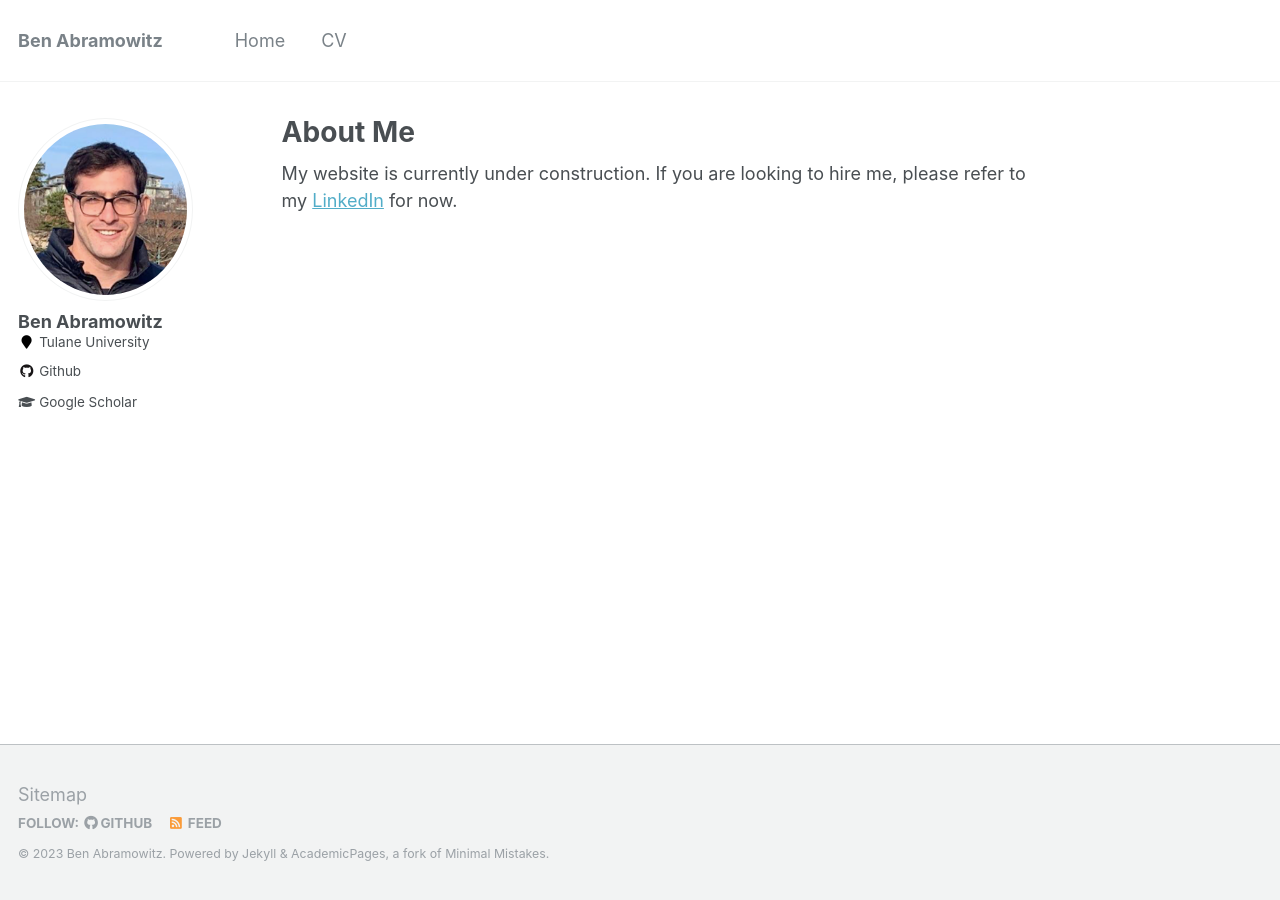
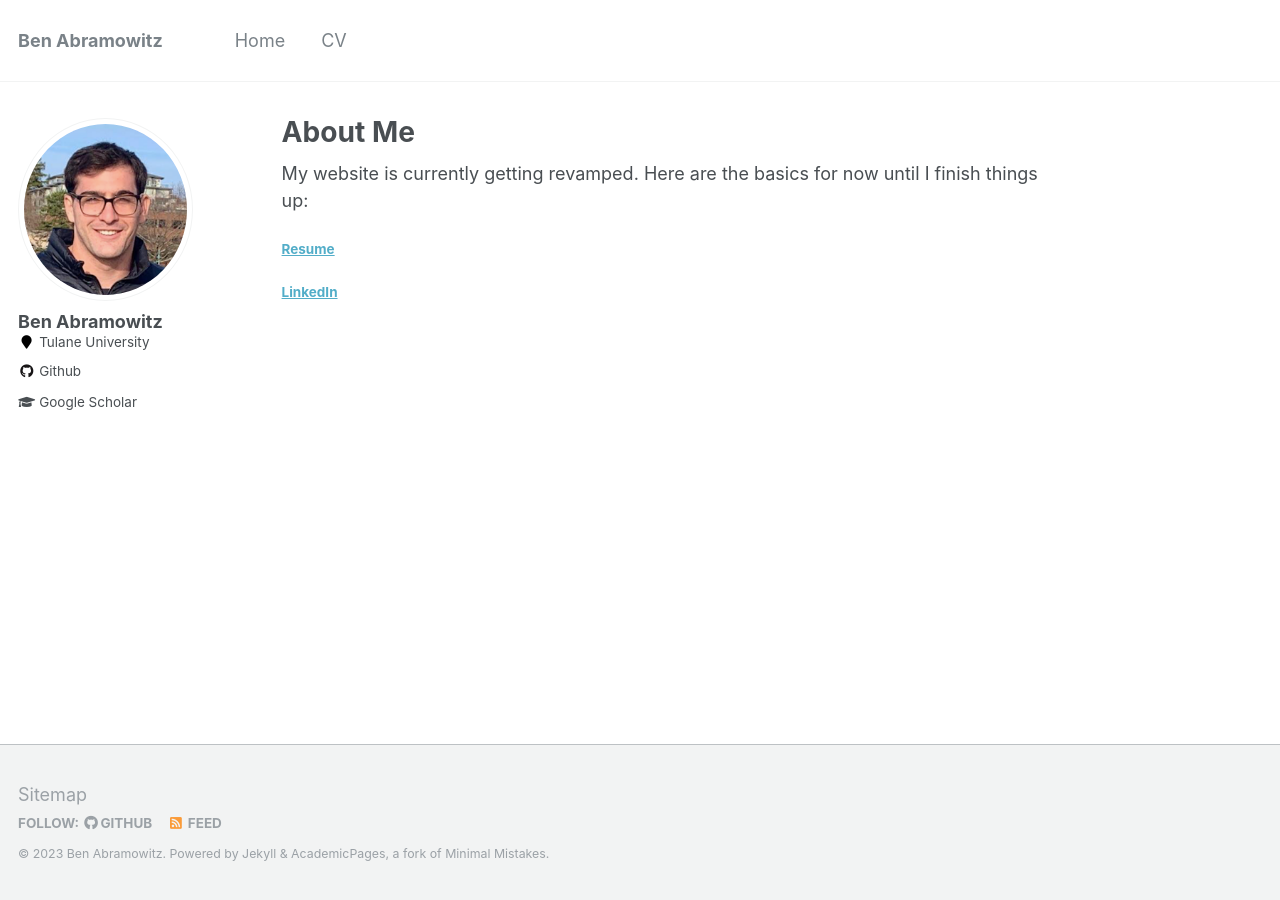
Before and after one commit to BenAbramowitz/BenAbramowitz.github.io, a Jekyll site: the page built from _pages/about.md, in a window 1280 px wide. Built offline with Jekyll 4.4.1, drawn with Linux system fonts in a browser that asks for light colours.

Commit message:
Update about.md

```diff
--- a/_pages/about.md
+++ b/_pages/about.md
@@ -8,8 +8,12 @@ redirect_from:
   - /about.html
 ---
 
-My website is currently under construction. If you are looking to hire me, please refer to my [LinkedIn](https://www.linkedin.com/in/benjabramowitz/) for now.
+My website is currently getting revamped. Here are the basics for now until I finish things up:
 
+
+#### [Resume](http://BenAbramowitz.github.io/files/Resume_website.pdf)
+
+#### [LinkedIn](https://www.linkedin.com/in/benjabramowitz/)
 
 
 <!---
```
